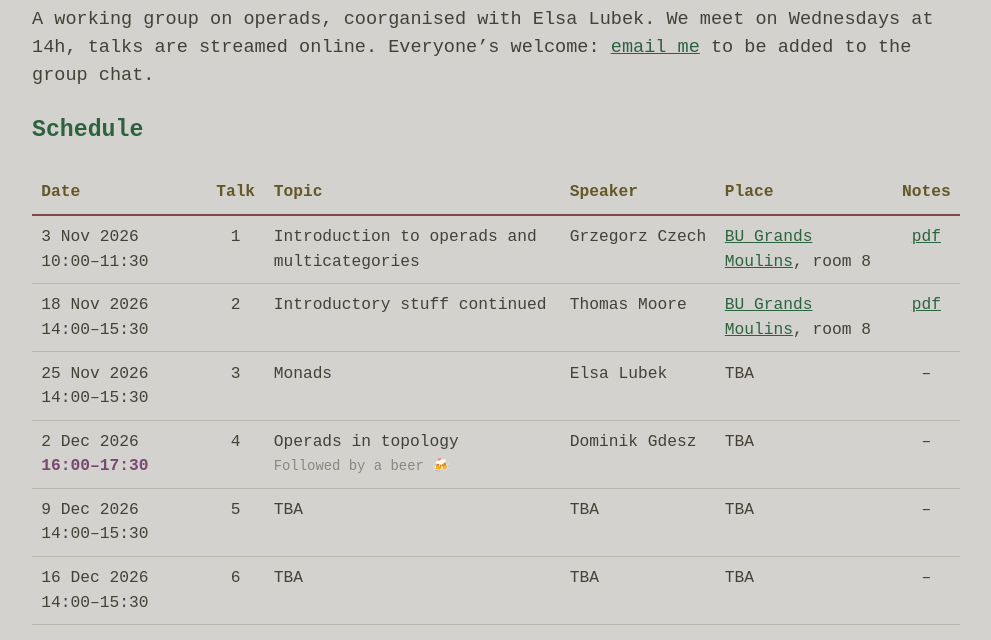
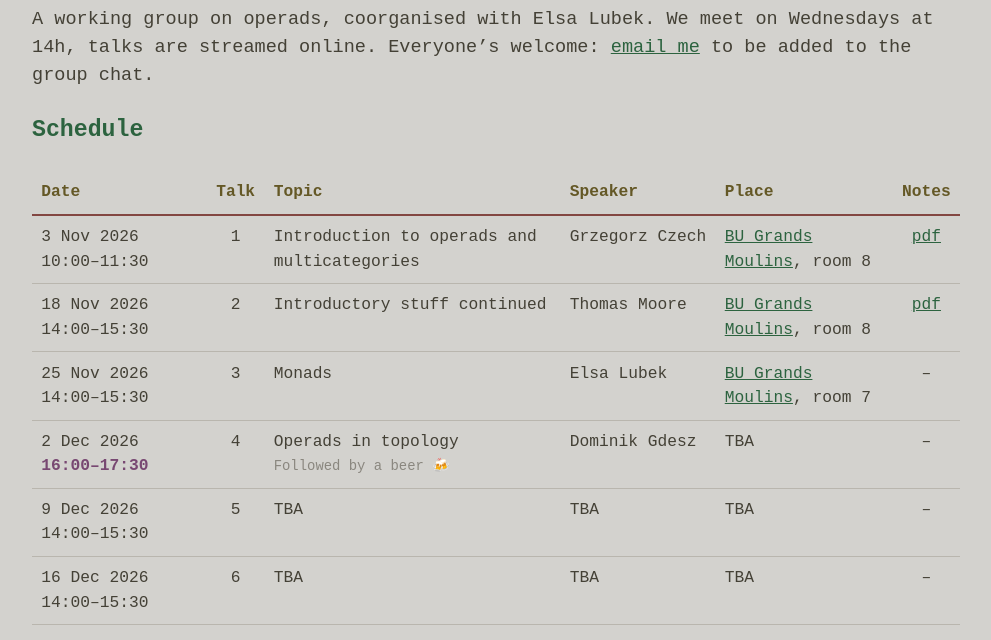
Before and after one commit to grzcz/grzcz.github.io, a plain HTML site: page docs/operads.html in a window 1280 px wide. Shown: the part 160-800 px from the top of the page, without its empty margins (144-1135 px from the left). Drawn offline with nearby package versions, Linux system fonts and the light colour scheme.

Commit message:
Operads GDT: talk 3 in BU Grands Moulins, room 7
Co-Authored-By: Claude Opus 5.5 <noreply@anthropic.com>

```diff
--- a/docs/operads.html
+++ b/docs/operads.html
@@ -92,7 +92,7 @@ Everyone’s welcome: <a href="mailto:czech@math.univ-paris13.fr">email me</a> t
 <td style="text-align: center;">3</td>
 <td>Monads</td>
 <td>Elsa Lubek</td>
-<td>TBA</td>
+<td><a href="https://maps.app.goo.gl/S5EkFSFoc9UYjdoZ6">BU Grands Moulins</a>, room 7</td>
 <td style="text-align: center;">–</td>
 </tr>
 <tr>
```
Also changed, not shown: 1 other file.
